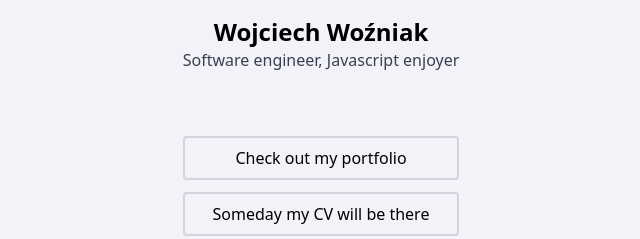
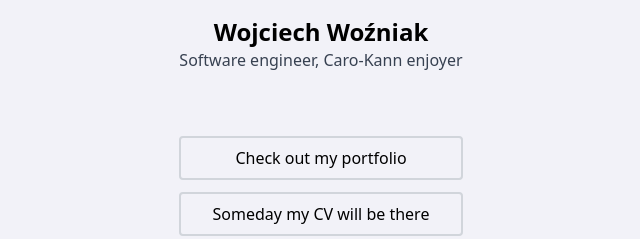
Before and after one commit to wojwozniak/wojwozniak.github.io, a website: page index.html in a window 1280 px wide. Shown: the part 242-481 px from the top of the page, 319-959 px from the left. Drawn offline with Linux system fonts and the light colour scheme.

Commit message:
Update index.html

```diff
--- a/index.html
+++ b/index.html
@@ -25,7 +25,7 @@
         <!-- Name and Description -->
         <div class="text-center">
             <h1 class="text-2xl font-bold">Wojciech Woźniak</h1>
-            <p class="text-gray-700">Software engineer, Javascript enjoyer</p>
+            <p class="text-gray-700">Software engineer, Caro-Kann enjoyer</p>
         </div>
 
         <div class="pt-10 w-full" />
```
